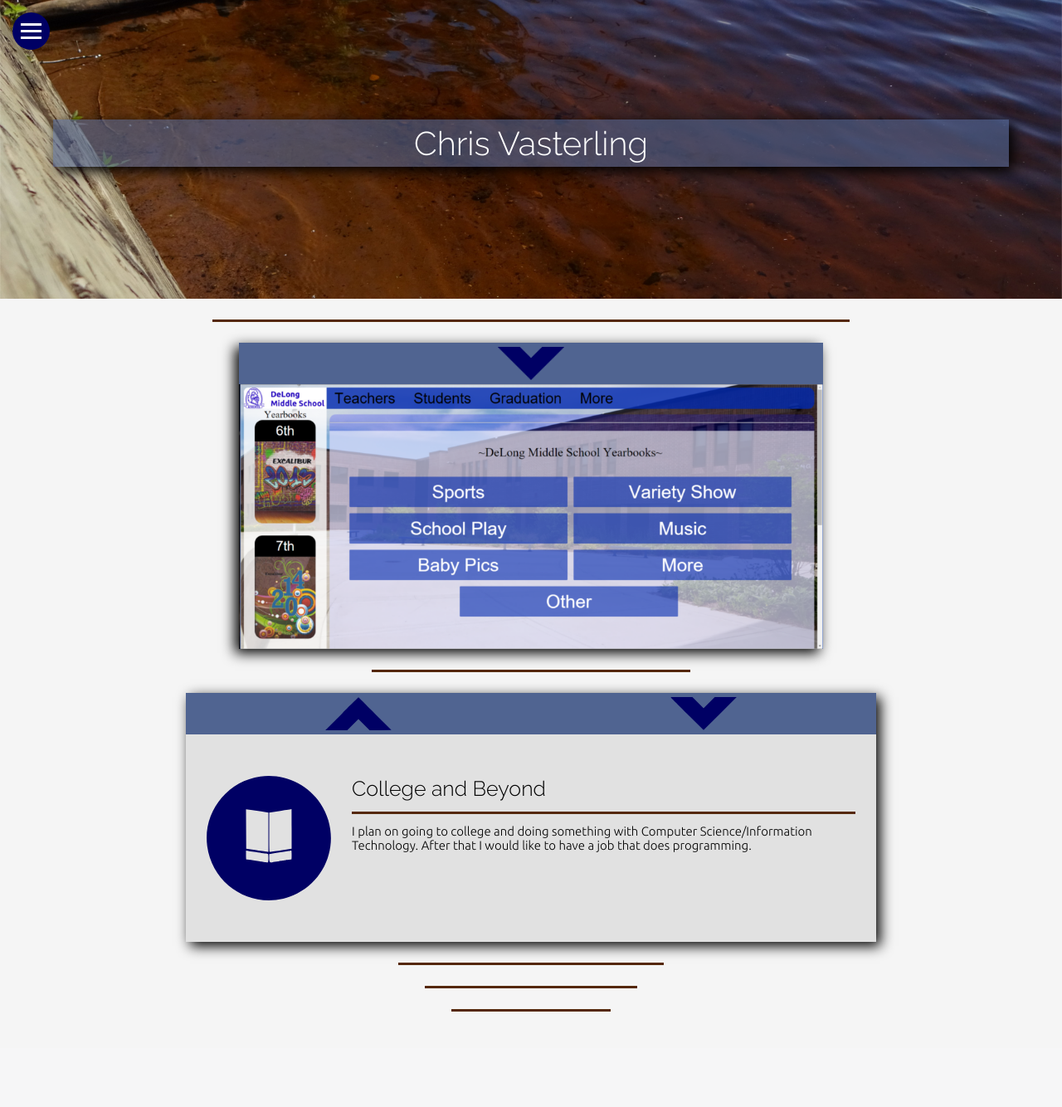
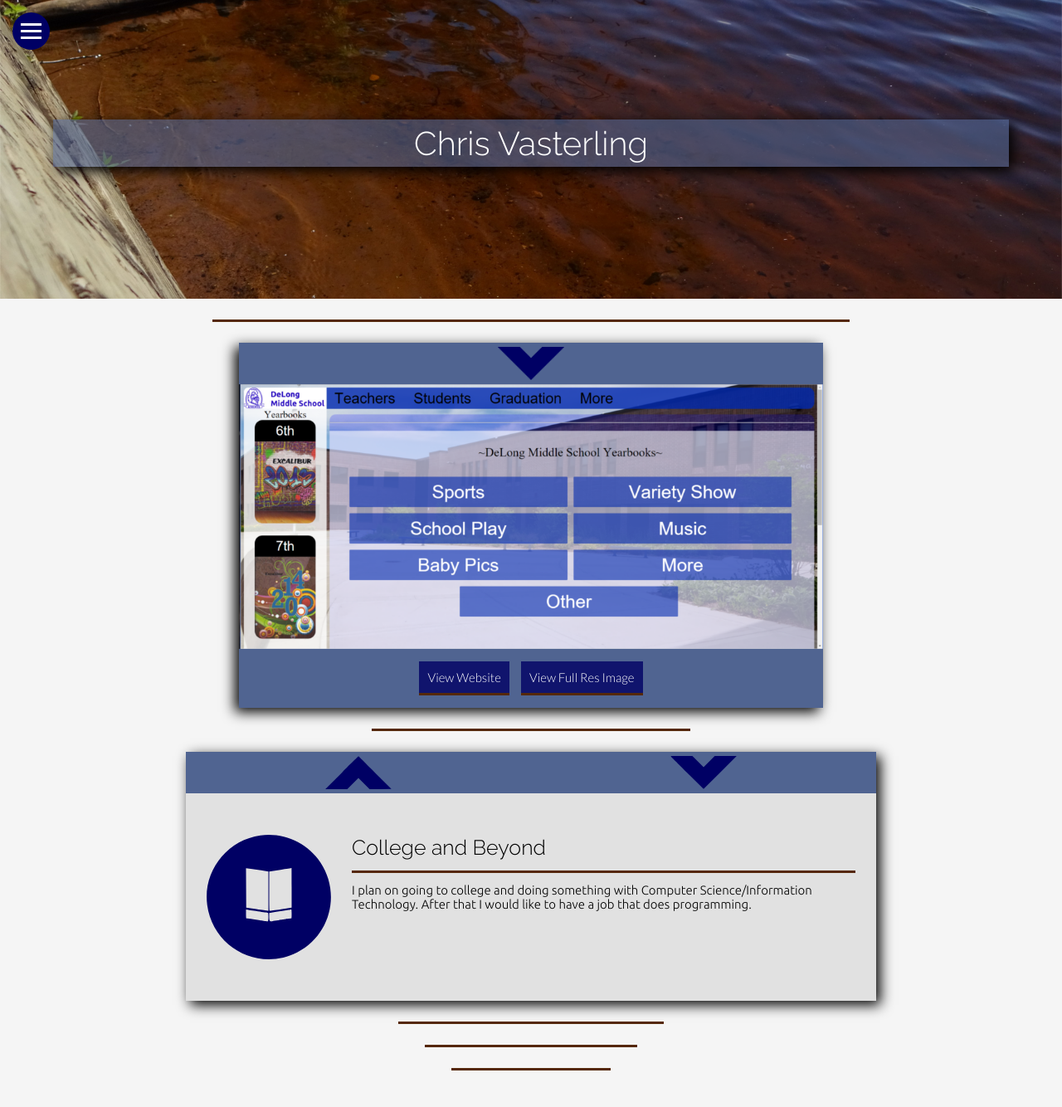
Before and after one commit to ChrisVasterling/chrisvasterling, a PHP site: page / in a window 1280 px wide. Shown: the whole page at 83% size. Before the commit the page ends 1219 px from the top, so only its background shows below. Run offline with PHP 8.4, Linux system fonts and the light colour scheme.

Commit message:
website gallery ui update

```diff
--- a/Files/css/main.css
+++ b/Files/css/main.css
@@ -142,10 +142,11 @@ img {
 .gallery {
 	width:55%;
 	margin-left:calc(45% / 2);
-	background-color:black;
+	background-color:rgb(80,100,145);
 	overflow-y: hidden;
     position: relative;
     box-shadow: -5px 5px 15px black;
+    text-align: center;
 }
 .galleryImg {
     width: 100%;
@@ -163,6 +164,19 @@ img {
     background-color: rgba(225, 225, 225, 0.7);
     text-align: center;
     color: red;
+    overflow: auto;
+}
+.galleryControls > button, .galleryLink {
+    border: 0px;
+    padding: 10px;
+    margin: 10px;
+    font-family: Ubuntu;
+    font-weight: 400;
+    font-size: 15px;
+    cursor: pointer;
+    background-color: rgba(0, 0, 100, .8);
+    color: white;
+    border-bottom: 3px solid rgba(85,40,10, 1);
 }
 .gallery > button {
     z-index: 2;
@@ -184,16 +198,14 @@ img {
     transform: rotateX(0deg);
     transition: transform 400ms cubic-bezier(0.75,-0.20, 0.25, 1.55);
 }
-.controlTog {
-	height:45px;
-	position:relative;
-	top:10px;
-	left:100%;
-	display:block;
-	cursor:pointer;
-	background-color:rgb(80,100,145);
-	padding:5px 5px 5px 5px;
-    border:0px;
+.galleryLinks {
+    margin: 10px;
+    color: white;
+}
+.galleryLink {
+    margin: 5px;
+    font-family: Lato;
+    font-weight: 300;
 }
 .projects {
 	width: 100%;
--- a/Files/js/main.js
+++ b/Files/js/main.js
@@ -1,5 +1,12 @@
 window.addEventListener("load", function () {
-
+    /*
+        Project Section - Slides
+    */
+    // counts number of slides on load, since each slide is 100% multiple the number of slides
+    // by 100 so you get all the percentages added together.
+	var slideAmount = document.getElementsByClassName("projectSlide").length;
+    // take the number of slides and multiply it by 100 (for percentage height total)
+    maxYval = slideAmount * 100;
 });
 function slideMenuIn(btn) {
 	var b = document.getElementById("menuBtn"),
@@ -51,7 +58,7 @@ function bottomSlide(btn) {
 }
 var viewSites = '0'
 function gallerySites() {
-    var img = document.getElementById('galleryImg'),
+    var img = document.getElementById('gallery'),
         tog = document.getElementById('galleryTog'),
         togImg = document.getElementById('galleryTogImg'),
         cont = document.getElementById('galleryControls');
@@ -66,41 +73,8 @@ function gallerySites() {
         viewSites = '0'
     }
 }
-
-
-
-
-
-
-function gallery(image_id) {
-	var img_id = document.getElementById(image_id).id,
-		gal = document.getElementById("gallery"),
-		imgLink = document.getElementById("imageLink"),
-		image1Link = "http://delongyearbooks.weebly.com",
-		image2Link = "http://longfellowyearbooks.weebly.com";
-	setTimeout(function() {
-		gal.style.backgroundImage = "url(Files/img/gallery/" + img_id + ".png)";
-		if ( img_id == "image1") {
-			imgLink.href = image1Link;
-		} else if ( img_id == "image2" ) {
-			imgLink.href = image2Link;
-		}; // Add more else if's if there are more images
-	}, 200)
-
-}
-
-/*
-    Project Section - Slides
-*/
 // default Y position for the slide container
 var Yval = 0;
-// counts number of slides on load, since each slide is 100% multiple the number of slides
-// by 100 so you get all the percentages added together.
-window.onload = function () {
-    var slideAmount = document.getElementsByClassName("projectSlide").length;
-    // take the number of slides and multiply it by 100 (for percentage height total)
-    maxYval = slideAmount * 100;
-}
 function projectsUp() {
 	var ps = document.getElementById("projectSlides");
 	// seen as Yval = Yval + 100
@@ -123,3 +97,33 @@ function projectsDown() {
 	//console.log(Yval)
 	ps.style.transform = "translate3d(0px, -" + Yval + "%, 0px)";
 }
+function galleryImage(website) {
+    var image = "Files/img/gallery/" + document.getElementById(website).dataset.image,
+        website = document.getElementById(website).dataset.url,
+        galleryWebsite = document.getElementById('galleryWebsite'),
+        galleryImage = document.getElementById('galleryImage')
+        gallery = document.getElementById('galleryImg');
+    gallery.src = image;
+    galleryWebsite.href = website;
+    galleryImage.href = gallery.src
+}
+
+
+
+
+function gallery(image_id) {
+	var img_id = document.getElementById(image_id).id,
+		gal = document.getElementById("gallery"),
+		imgLink = document.getElementById("imageLink"),
+		image1Link = "http://delongyearbooks.weebly.com",
+		image2Link = "http://longfellowyearbooks.weebly.com";
+	setTimeout(function() {
+		gal.style.backgroundImage = "url(Files/img/gallery/" + img_id + ".png)";
+		if ( img_id == "image1") {
+			imgLink.href = image1Link;
+		} else if ( img_id == "image2" ) {
+			imgLink.href = image2Link;
+		}; // Add more else if's if there are more images
+	}, 200)
+
+}
--- a/index.html
+++ b/index.html
@@ -58,16 +58,35 @@
 		<div class="websites" id="websitesSec">
 			<div class="gallery" id="gallery">
                 <div class="galleryControls" id='galleryControls'>
-                    ***DEVELOPING***
-                    <br/><br/>
-                    WESITE THUMBNAILS
-                    <br/><br/>
-                    ***DEVELOPING***
+                    <button
+                            data-image="DeLong.png"
+                            data-url="http://delongyearbooks.weebly.com"
+                            id="galleryDeLong" onmousedown="galleryImage(this.id), gallerySites()">
+                        DeLong Yearbooks
+                    </button>
+                    <button
+                            data-image="Longfellow.png"
+                            data-url="http://longfellowyearbooks.weebly.com"
+                            id="galleryLongfellow" onmousedown="galleryImage(this.id), gallerySites()">
+                        Longfellow Yearbooks
+                    </button>
                 </div>
                 <button onmousedown="gallerySites()" id='galleryTog'>
                     <img src="Files/img/icons/arrowDown.png" id='galleryTogImg'/>
                 </button>
-                <img src='Files/img/gallery/image1.png' class='galleryImg' id='galleryImg'>
+                <img src='Files/img/gallery/delong.png' class='galleryImg' id='galleryImg'>
+                <div class='galleryLinks' id='galleryLinks'>
+                    <a href="http://delongyearbooks.weebly.com" target="_blank" id='galleryWebsite'>
+                        <button class='galleryLink'>
+                            View Website
+                        </button>
+                    </a>
+                    <a href="Files/img/gallery/delong.png" target="_blank" id='galleryImage'>
+                        <button class='galleryLink'>
+                            View Full Res Image
+                        </button>
+                    </a>
+                </div>
             </div>
 		</div>
 		<hr style="width:30%; margin-top:25px; margin-bottom:25px;"></hr>
```
Also changed, not shown: Files/img/gallery/DeLong.png (added), Files/img/gallery/Longfellow.png (added).
